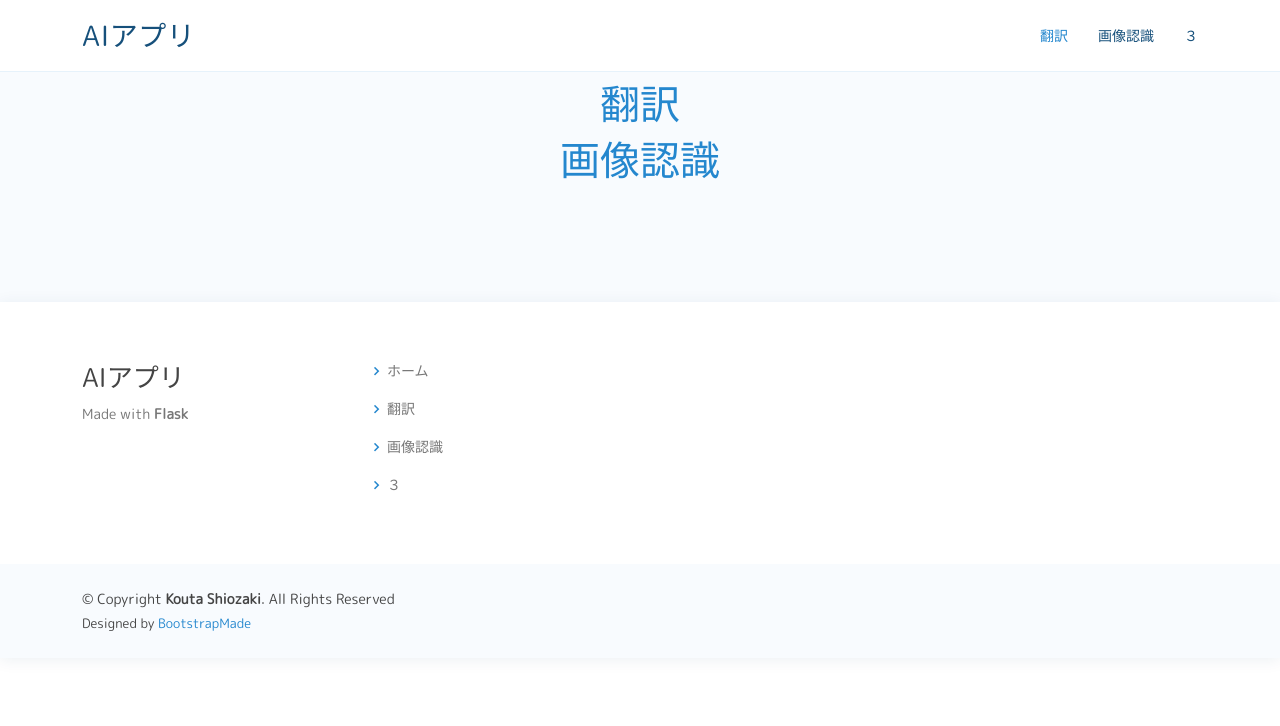
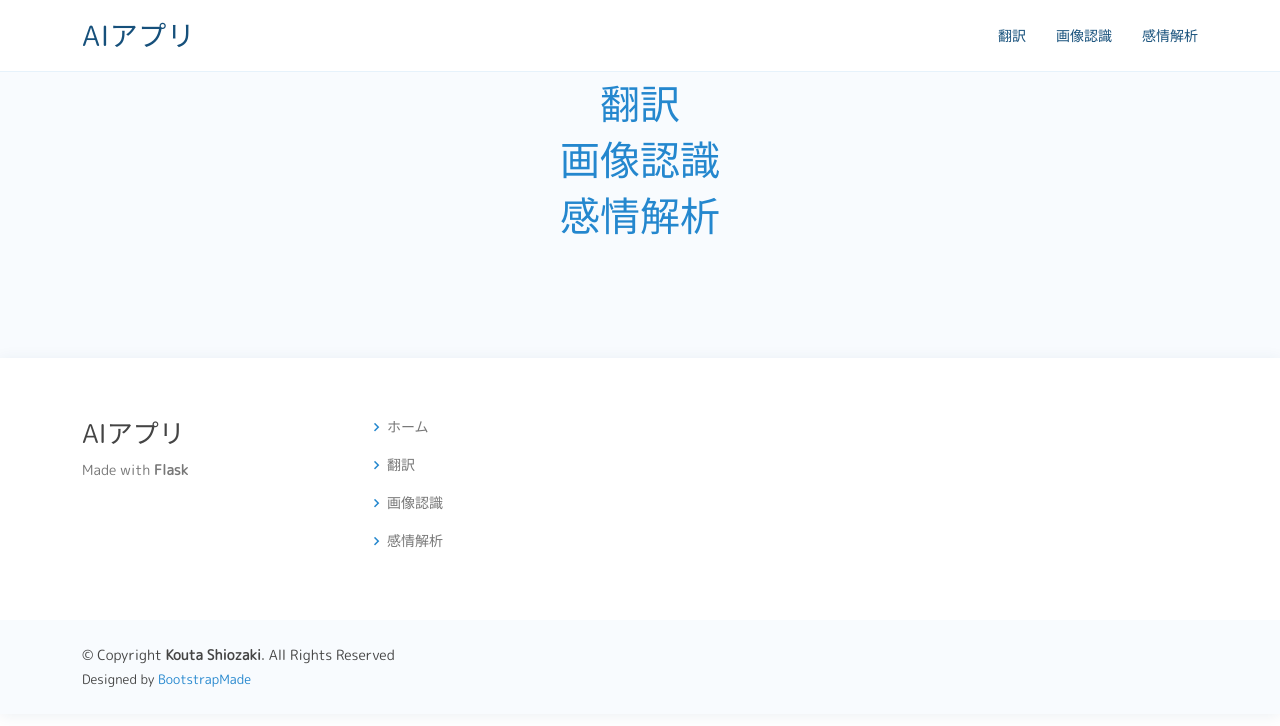
Before and after one commit to KotaSHIOZAKI/ai_app, a Flask app: page / in a window 1280 px wide. Shown: the top 726 px of the page. Run offline with Flask 2, Linux system fonts and the light colour scheme; some libraries are stand-ins or nearby versions.

Commit message:
base.htmlの修正

```diff
--- a/main.py
+++ b/main.py
@@ -10,10 +10,13 @@ bootstrap = Bootstrap(app)
 
 @app.route('/')
 def index():
-    return render_template('index.html')
+    actives = [False, False, False]
+    return render_template('index.html', actives=actives)
 
 @app.route('/translate', methods=['GET', 'POST'])
 def translate():
+    actives = [True, False, False]
+
     if request.method == 'POST':
         #翻訳元テキスト
         source = request.form.get('sourceTxt')
@@ -23,10 +26,12 @@ def translate():
         source = ''
         result = ''
         audio_path = ''
-    return render_template('translate.html', source=source, result=result, audio_path=audio_path)
+    return render_template('translate.html', actives=actives, source=source, result=result, audio_path=audio_path)
 
 @app.route('/image', methods=['GET', 'POST'])
 def image():
+    actives = [False, True, False]
+
     #画像認識ページ
     if request.method == 'POST':
         #POSTされたとき
@@ -46,7 +51,12 @@ def image():
         #GETされたとき
         result_url = ''
         result_str = []
-    return render_template('rekognition.html', result=result_url, result_str=result_str)
+    return render_template('rekognition.html', actives=actives, result=result_url, result_str=result_str)
+
+@app.route('/emotion')
+def emotion():
+    actives = [False, False, True]
+    return render_template('emotion.html', actives=actives)
 
 if __name__ == '__main__':
     app.run(debug=True)
--- a/static/memo/translate_out.txt
+++ b/static/memo/translate_out.txt
@@ -1,5 +1,5 @@
 日本語
-木曾路はすべて山の中である。あるところは岨づたいに行く崖の道であり、あるところは数十間の深さに臨む木曾川の岸であり、あるところは山の尾をめぐる谷の入り口である。
+konnnitiha
 
 英語
-All of Kiso's roads are in the mountains. There are places where it is a cliff path leading to the mountain, some places are on the banks of the Kiso River facing tens of kilometers deep, and at other places it is the entrance to a valley that goes around the tail of the mountain.
+Konnnitiha
--- a/templates/base.html
+++ b/templates/base.html
@@ -53,9 +53,9 @@
 
       <nav id="navbar" class="navbar">
         <ul>
-          <li><a class="nav-link scrollto active" href="/translate">翻訳</a></li>
-          <li><a class="nav-link scrollto" href="/image">画像認識</a></li>
-          <li><a class="nav-link scrollto" href="#services">３</a></li>
+          <li><a class="nav-link scrollto {% if actives[0] %} active {% endif %}" href="/translate">翻訳</a></li>
+          <li><a class="nav-link scrollto {% if actives[1] %} active {% endif %}" href="/image">画像認識</a></li>
+          <li><a class="nav-link scrollto {% if actives[2] %} active {% endif %}" href="/emotion">感情解析</a></li>
         </ul>
         <i class="bi bi-list mobile-nav-toggle"></i>
       </nav><!-- ナビゲーションバー -->
@@ -109,7 +109,7 @@
               <li><i class="bx bx-chevron-right"></i> <a href="/">ホーム</a></li>
               <li><i class="bx bx-chevron-right"></i> <a href="/translate">翻訳</a></li>
               <li><i class="bx bx-chevron-right"></i> <a href="/image">画像認識</a></li>
-              <li><i class="bx bx-chevron-right"></i> <a href="#">３</a></li>
+              <li><i class="bx bx-chevron-right"></i> <a href="/emotion">感情解析</a></li>
             </ul>
           </div>
 
--- a/templates/index.html
+++ b/templates/index.html
@@ -12,5 +12,8 @@
     <a href="/image">
         <h1>画像認識</h1>
     </a>
+    <a href="/emotion">
+        <h1>感情解析</h1>
+    </a>
 </div>
 {% endblock %}
```
Also changed, not shown: templates/emotion.html (added, +29 -0 lines), static/image/in.jpg, static/image/out.jpg, 1 other file.
